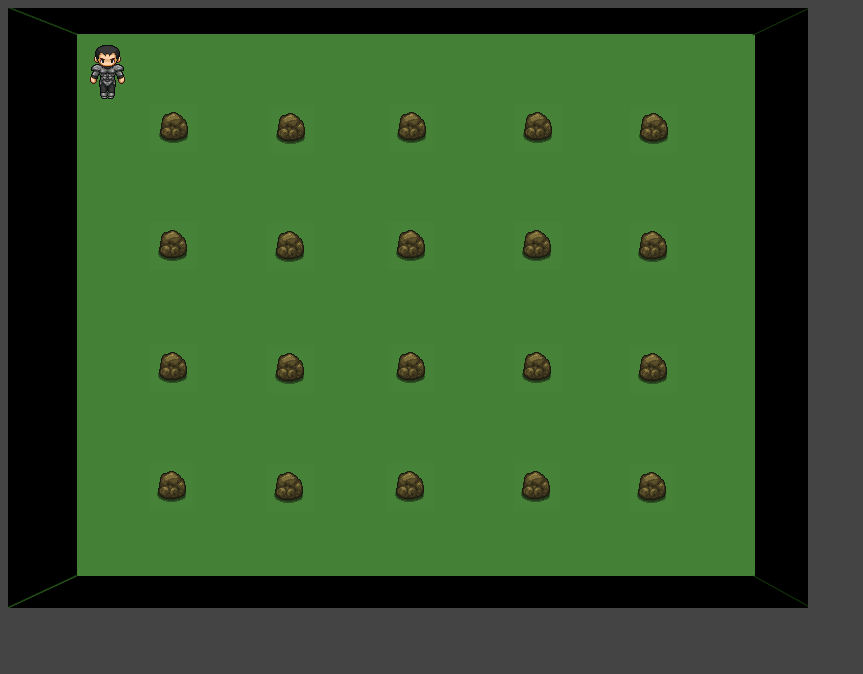
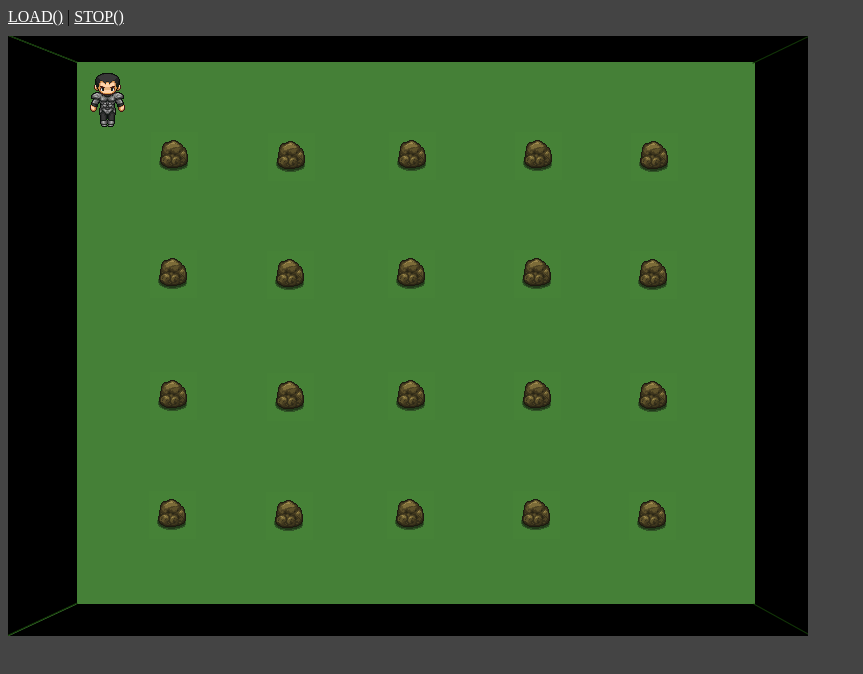
Before and after one commit to theInternauts/firebase-bomberman, a plain HTML site: page index.html in a window 1280 px wide. Shown: the whole page, without its empty margins (0-863 px from the left). Drawn offline with Linux system fonts and the light colour scheme.

Commit message:
updated the game page to put js console controls on the DOM for easier testing

```diff
--- a/index.html
+++ b/index.html
@@ -5,11 +5,15 @@
 	<script type="text/javascript" src="bomberman.js"></script>
 </head>
 <body>
-	<canvas id="mainBG" width="800" height="600"></canvas>
-	<canvas id="actors" class="layer" width="800" height="600"></canvas>
+  <a id="load">LOAD()</a> | <a id="stop">STOP()</a>
+  <canvas id="mainBG" width="800" height="600"></canvas>
+  <canvas id="actors" class="layer" width="800" height="600"></canvas>
 	<script type="text/javascript">
 		var bomberman = new Game()
 		bomberman.load()
+    document.getElementById('load').addEventListener('click',bomberman.load,false)
+    document.getElementById('stop').addEventListener('click',bomberman.stop,false)
+
 	</script>
 </body>
 </html>
--- a/style.css
+++ b/style.css
@@ -1,4 +1,4 @@
 body { background-color: #444; width: 100%; height: 100%;}
-
+a { text-decoration: underline; color: #FFF; display: inline-block; margin-bottom: 10px; }
 canvas { display: block; background-color: transparent; }
 .layer { position: relative; top: -600px;}
```
